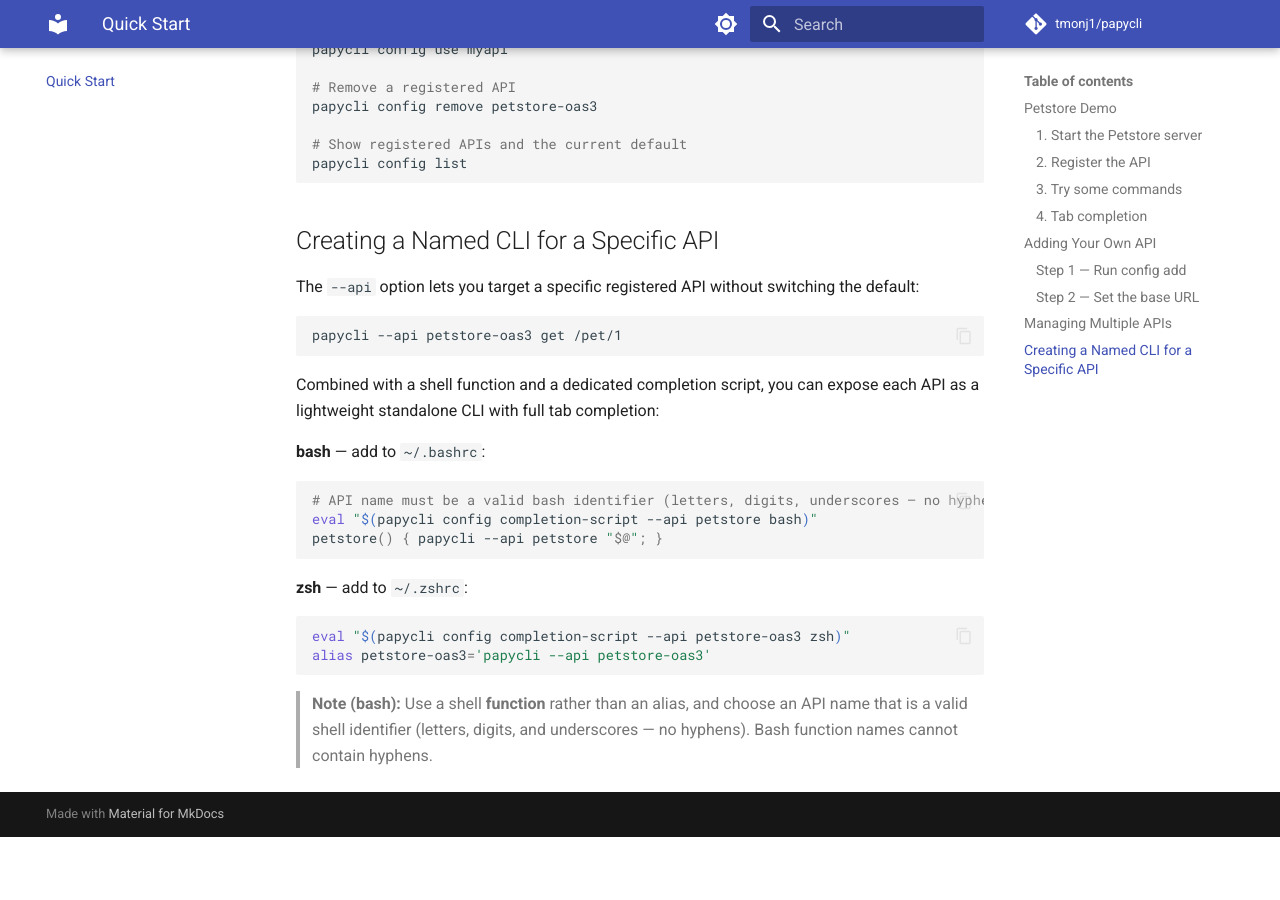
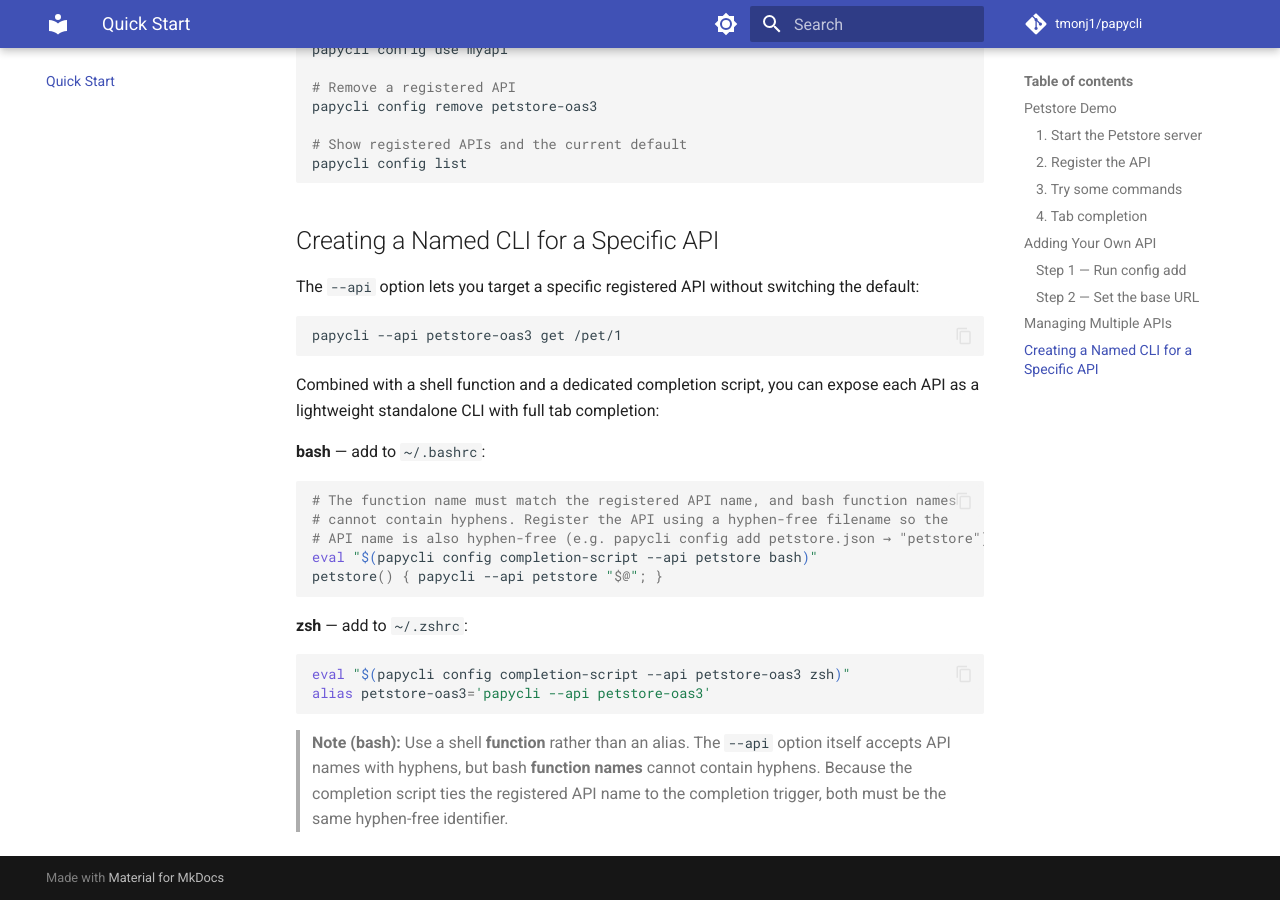
Before and after one commit to tmonj1/papycli, an MkDocs documentation site: the page built from manual/quickstart.md, in a window 1280 px wide and 900 px high, scrolled down 2575 px. Built offline with MkDocs 1.6.1 and Material for MkDocs 9.7.7, drawn with Linux system fonts in a browser that asks for light colours; comment, search, counter and statistics services are not loaded; before the commit the page ends 3412 px from its top, so only the background shows below that.

Commit message:
docs: clarify bash function name restriction vs API name restriction
--api オプション自体はハイフン入り API 名を受け付けるが、bash 関数名には
ハイフンが使えないという制約を正確に説明するよう注記を修正する。
また、bash 例で petstore-oas3 と petstore が混在していた点を解消し、
ファイル名 = API 名 = 関数名をハイフンなしで統一する必要がある旨を明記。

Co-Authored-By: Claude Sonnet 4.6 <noreply@anthropic.com>

````diff
--- a/manual/quickstart.md
+++ b/manual/quickstart.md
@@ -138,7 +138,9 @@ Combined with a shell function and a dedicated completion script, you can expose
 **bash** — add to `~/.bashrc`:
 
 ```bash
-# API name must be a valid bash identifier (letters, digits, underscores — no hyphens)
+# The function name must match the registered API name, and bash function names
+# cannot contain hyphens. Register the API using a hyphen-free filename so the
+# API name is also hyphen-free (e.g. papycli config add petstore.json → "petstore").
 eval "$(papycli config completion-script --api petstore bash)"
 petstore() { papycli --api petstore "$@"; }
 ```
@@ -150,4 +152,4 @@ eval "$(papycli config completion-script --api petstore-oas3 zsh)"
 alias petstore-oas3='papycli --api petstore-oas3'
 ```
 
-> **Note (bash):** Use a shell **function** rather than an alias, and choose an API name that is a valid shell identifier (letters, digits, and underscores — no hyphens). Bash function names cannot contain hyphens.
+> **Note (bash):** Use a shell **function** rather than an alias. The `--api` option itself accepts API names with hyphens, but bash **function names** cannot contain hyphens. Because the completion script ties the registered API name to the completion trigger, both must be the same hyphen-free identifier.
````
Also changed, not shown: README.ja.md (+4 -2 lines), README.md (+4 -2 lines), manual/ja/quickstart.md (+4 -2 lines).
